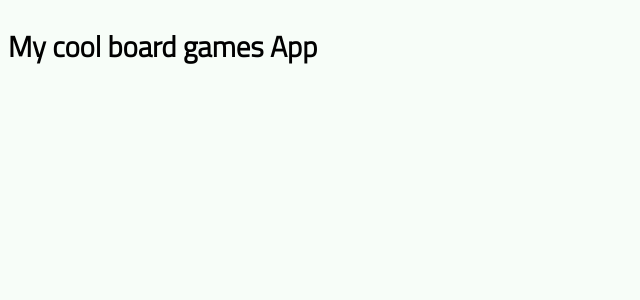
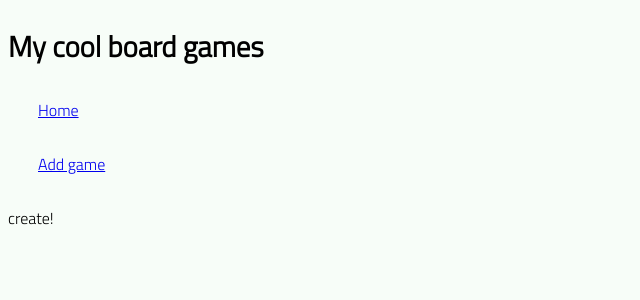
Before and after one commit to simpson-sean/foundations-react-sandbox, a React (Create React App) app: page /create in a window 1280 px wide. Shown: the top 300 px of the page, without its empty margins (0-640 px from the left). Built offline with nearby package versions, Linux system fonts and the light colour scheme.

Commit message:
add create page slot

```diff
--- a/src/App.js
+++ b/src/App.js
@@ -8,6 +8,7 @@ import {
 } from "react-router-dom";
 import './App.css';
 import ListPage from "./ListPage";
+import CreatePage from "./CreatePage";
 
 // Params are placeholders in the URL that begin
 // with a colon, like the `:id` param defined in
@@ -20,13 +21,22 @@ export default class App extends Component {
     return (
       <Router>
         <div>
-          <h2>My cool board games App</h2>
+          <h2>My cool board games</h2>
+          <p><Link to="/">Home</Link></p>
+          <p><Link to="/create">Add game</Link>
+          </p>
           <Switch>
             <Route
               path="/"
               exact
               render={(routerProps) => <ListPage {...routerProps} />}
             />
+            <Route
+              path="/create"
+              exact
+              render={(routerProps) => <CreatePage {...routerProps} />}
+            />
+
           </Switch>
         </div>
       </Router>
--- /dev/null
+++ b/src/CreatePage.js
@@ -0,0 +1,11 @@
+import React, { Component } from 'react'
+
+export default class CreatePage extends Component {
+    render() {
+        return (
+            <div>
+                create!
+            </div>
+        )
+    }
+}
```
